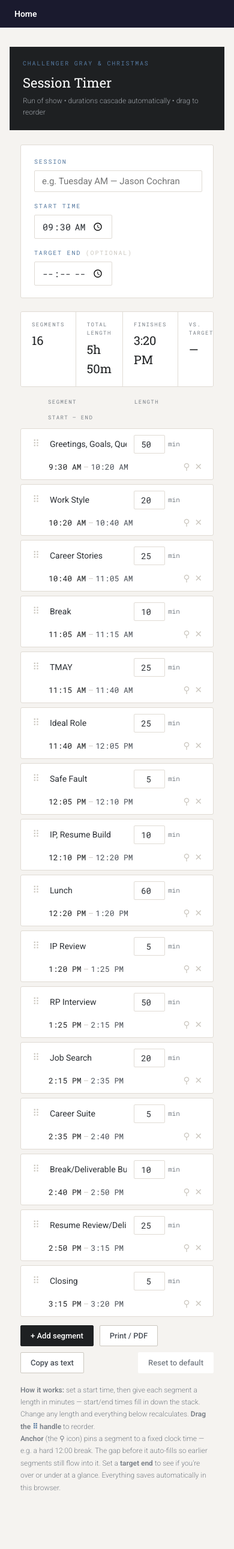
After one commit to portageworks/coaching-tools, a Flask app: page /session-timer in a window 390 px wide. The commit adds this page. Shown: the whole page at 60% size. Run offline with Flask 3, Linux system fonts and the light colour scheme; some libraries are stand-ins or nearby versions.

Commit message:
Add Session Timer tool (run of show with cascading times)
New /session-timer page: set a start time, give each segment a
duration, and start/end times cascade automatically. Drag to reorder,
anchor segments to fixed clock times, set a target end to see over/under
at a glance. State persists in the browser (localStorage). Pre-loaded
with the standard full-day schedule.

Co-Authored-By: Claude Opus 4.8 <noreply@anthropic.com>

```diff
--- a/app.py
+++ b/app.py
@@ -351,6 +351,13 @@ def session_guide_docx():
         as_attachment=True,
         download_name=f"{slug}_coach_guide.docx",
     )
+
+
+# ── Session Timer ─────────────────────────────────────────────────────────────
+
+@app.route("/session-timer")
+def session_timer():
+    return render_template("session_timer.html")
 
 
 # ── Session Builder ───────────────────────────────────────────────────────────
--- a/templates/index.html
+++ b/templates/index.html
@@ -8,6 +8,7 @@
   <li><a href="/session-builder-part2">Session Builder — Part 2</a> — Session Summary, Roleplay Analysis, Branding Profile, Training Assessment</li>
   <li><a href="/resume-tool">Resume Tool</a> — Standalone resume evaluation, revision, and Word download</li>
   <li><a href="/strategy-package">Strategy Package</a> — Assemble all client deliverables into one polished PDF</li>
+  <li><a href="/session-timer">Session Timer</a> — Run of show with auto-cascading times; drag to reorder, anchor fixed breaks</li>
   <li><a href="/full-session">Full Session — One-Shot</a> — Upload inputs once, generate everything and the assembled package</li>
 </ul>
 {% endblock %}
--- /dev/null
+++ b/templates/session_timer.html
@@ -0,0 +1,407 @@
+{% extends "base.html" %}
+{% block title %}Session Timer — CGC{% endblock %}
+
+{% block head %}
+<link href="https://fonts.googleapis.com/css2?family=Roboto+Slab:wght@400;600;700&family=Roboto:wght@300;400;500;600&family=Roboto+Mono:wght@400;500&display=swap" rel="stylesheet">
+<style>
+  :root{
+    --bg:#f5f3f0;--surface:#fff;--surface2:#f0ede9;--border:#e0dbd4;
+    --border-mid:#ccc8c0;--charcoal:#1e2022;--charcoal-mid:#3d4145;
+    --charcoal-faint:#9ba0a6;--text:#2c3035;--text-mid:#4a5058;
+    --text-dim:#7a8088;--slate:#3a5a7c;--slate-mid:#5579a0;
+    --slate-light:#dce8f5;--slate-pale:#eef4fb;
+    --green:#2e6b4a;--green-bg:#ddf0e8;--red:#8b4040;--red-bg:#fdf5f5;
+    --amber:#9a6a2e;--amber-bg:#f7eedd;
+  }
+  *{margin:0;padding:0;box-sizing:border-box;}
+  body{background:var(--bg);color:var(--text);font-family:'Roboto',sans-serif;font-size:14px;line-height:1.6;}
+
+  .page-header{background:var(--charcoal);padding:28px 48px 32px;}
+  .header-label{font-family:'Roboto Mono',monospace;font-size:10px;letter-spacing:.18em;text-transform:uppercase;color:var(--slate-mid);margin-bottom:6px;}
+  .header-title{font-family:'Roboto Slab',serif;font-size:22px;color:#fff;}
+  .header-sub{font-size:12px;color:#9ba0a6;margin-top:3px;font-weight:300;}
+
+  .main{max-width:880px;margin:0 auto;padding:36px 48px 80px;}
+
+  .field-label{font-family:'Roboto Mono',monospace;font-size:10px;letter-spacing:.18em;text-transform:uppercase;color:var(--slate-mid);margin-bottom:6px;display:block;}
+
+  /* Controls bar */
+  .controls{display:flex;gap:28px;flex-wrap:wrap;align-items:flex-end;background:var(--surface);border:1px solid var(--border);border-radius:3px;padding:20px 22px;margin-bottom:22px;}
+  .control input[type=time],.control input[type=text]{font-family:'Roboto Mono',monospace;font-size:15px;background:var(--surface);border:1px solid var(--border);border-radius:2px;padding:8px 12px;color:var(--text);outline:none;transition:border-color .15s;}
+  .control input:focus{border-color:var(--slate-mid);}
+  .control input[type=time]{width:130px;}
+  .control input.title-input{width:280px;font-family:'Roboto',sans-serif;}
+  .control{display:flex;flex-direction:column;}
+
+  /* Summary strip */
+  .summary{display:flex;gap:0;margin-bottom:18px;border:1px solid var(--border);border-radius:3px;overflow:hidden;}
+  .summary .cell{flex:1;background:var(--surface);padding:14px 18px;border-right:1px solid var(--border);}
+  .summary .cell:last-child{border-right:none;}
+  .summary .cell .k{font-family:'Roboto Mono',monospace;font-size:9px;letter-spacing:.16em;text-transform:uppercase;color:var(--text-dim);margin-bottom:3px;}
+  .summary .cell .v{font-family:'Roboto Slab',serif;font-size:20px;color:var(--charcoal);}
+  .summary .cell.status-ok .v{color:var(--green);}
+  .summary .cell.status-over .v{color:var(--red);}
+  .summary .cell.status-under .v{color:var(--amber);}
+
+  /* Segment table */
+  .seg-head{display:grid;grid-template-columns:26px 1fr 96px 150px 30px;gap:10px;padding:0 14px 8px;align-items:center;}
+  .seg-head div{font-family:'Roboto Mono',monospace;font-size:9px;letter-spacing:.16em;text-transform:uppercase;color:var(--text-dim);}
+  .seg-head .h-right{text-align:right;}
+
+  #segList{display:flex;flex-direction:column;gap:7px;}
+  .seg{display:grid;grid-template-columns:26px 1fr 96px 150px 30px;gap:10px;align-items:center;background:var(--surface);border:1px solid var(--border);border-radius:3px;padding:10px 14px;transition:border-color .12s,box-shadow .12s,opacity .12s;}
+  .seg:hover{border-color:var(--border-mid);}
+  .seg.dragging{opacity:.4;}
+  .seg.drag-over{border-color:var(--slate-mid);box-shadow:0 0 0 2px var(--slate-light);}
+  .seg.anchored{border-left:3px solid var(--slate);}
+
+  .grip{cursor:grab;color:var(--border-mid);font-size:16px;line-height:1;text-align:center;user-select:none;}
+  .grip:active{cursor:grabbing;}
+  .seg.anchored .grip{color:var(--slate);}
+
+  .seg input.name{border:none;background:transparent;font-family:'Roboto',sans-serif;font-size:14px;color:var(--text);outline:none;padding:4px 2px;width:100%;border-bottom:1px solid transparent;transition:border-color .12s;}
+  .seg input.name:focus{border-bottom-color:var(--slate-light);}
+
+  .dur-wrap{display:flex;align-items:center;gap:5px;}
+  .seg input.dur{width:52px;font-family:'Roboto Mono',monospace;font-size:14px;text-align:right;border:1px solid var(--border);border-radius:2px;padding:5px 7px;color:var(--text);outline:none;transition:border-color .12s;}
+  .seg input.dur:focus{border-color:var(--slate-mid);}
+  .seg input.dur:disabled{background:var(--surface2);color:var(--text-dim);}
+  .dur-wrap .unit{font-family:'Roboto Mono',monospace;font-size:11px;color:var(--text-dim);}
+
+  .times{text-align:right;font-family:'Roboto Mono',monospace;font-size:13px;color:var(--charcoal);white-space:nowrap;}
+  .times .dash{color:var(--border-mid);margin:0 4px;}
+  .times .end{color:var(--text-mid);}
+
+  .row-actions{display:flex;justify-content:flex-end;}
+  .icon-btn{background:none;border:none;cursor:pointer;color:var(--border-mid);font-size:15px;padding:4px;line-height:1;border-radius:2px;transition:color .12s,background .12s;}
+  .icon-btn:hover{color:var(--red);background:var(--red-bg);}
+  .icon-btn.anchor:hover{color:var(--slate);background:var(--slate-pale);}
+  .icon-btn.anchor.on{color:var(--slate);}
+
+  .seg-foot{display:flex;gap:10px;margin-top:14px;flex-wrap:wrap;}
+  .btn{font-family:'Roboto',sans-serif;font-size:13px;font-weight:500;border-radius:2px;padding:9px 16px;cursor:pointer;transition:background .15s,border-color .15s;border:1px solid var(--border-mid);background:var(--surface);color:var(--text-mid);}
+  .btn:hover{border-color:var(--slate-mid);color:var(--slate);}
+  .btn.primary{background:var(--charcoal);color:#fff;border-color:var(--charcoal);}
+  .btn.primary:hover{background:var(--charcoal-mid);}
+  .btn.ghost{border-color:transparent;color:var(--text-dim);}
+  .btn.ghost:hover{color:var(--red);background:var(--red-bg);}
+
+  .anchor-time{font-family:'Roboto Mono',monospace;font-size:11px;color:var(--slate);margin-top:2px;}
+  .anchor-edit{font-family:'Roboto Mono',monospace;font-size:12px;border:1px solid var(--slate-light);border-radius:2px;padding:3px 5px;width:96px;outline:none;color:var(--slate);}
+
+  .hint{font-size:12px;color:var(--text-dim);font-weight:300;margin-top:18px;line-height:1.7;}
+  .hint code{font-family:'Roboto Mono',monospace;background:var(--surface2);padding:1px 5px;border-radius:2px;font-size:11px;}
+
+  .toolbar{display:flex;justify-content:space-between;align-items:center;margin-bottom:10px;}
+  .toolbar .right{display:flex;gap:8px;}
+  .saved{font-family:'Roboto Mono',monospace;font-size:10px;color:var(--charcoal-faint);letter-spacing:.04em;}
+
+  @media print{
+    nav{display:none !important;}
+    body{background:#fff;}
+    .page-header{background:#fff;border-bottom:2px solid var(--charcoal);padding:0 0 12px;}
+    .header-label,.header-sub{color:#555;}
+    .header-title{color:#000;}
+    .main{padding:18px 0;max-width:100%;}
+    .controls,.seg-foot,.hint,.toolbar,.row-actions,.grip,.dur-wrap .unit{display:none !important;}
+    .seg input{border:none;}
+    .seg{break-inside:avoid;border-color:#ccc;}
+  }
+
+  @media(max-width:680px){
+    .main{padding:24px 18px 60px;}
+    .page-header{padding:20px 22px;}
+    .seg-head,.seg{grid-template-columns:22px 1fr 78px 30px;}
+    .seg-head .h-times,.times{grid-column:2 / 4;text-align:left;margin-top:2px;}
+    .controls{gap:16px;}
+  }
+</style>
+{% endblock %}
+
+{% block content %}
+<div class="page-header">
+  <div class="header-label">Challenger Gray &amp; Christmas</div>
+  <div class="header-title">Session Timer</div>
+  <div class="header-sub">Run of show &bull; durations cascade automatically &bull; drag to reorder</div>
+</div>
+
+<div class="main">
+
+  <div class="controls">
+    <div class="control">
+      <label class="field-label" for="sessionTitle">Session</label>
+      <input type="text" id="sessionTitle" class="title-input" placeholder="e.g. Tuesday AM — Jason Cochran">
+    </div>
+    <div class="control">
+      <label class="field-label" for="startTime">Start time</label>
+      <input type="time" id="startTime" value="09:30">
+    </div>
+    <div class="control">
+      <label class="field-label" for="targetEnd">Target end <span style="color:var(--border-mid)">(optional)</span></label>
+      <input type="time" id="targetEnd">
+    </div>
+  </div>
+
+  <div class="summary" id="summary">
+    <div class="cell"><div class="k">Segments</div><div class="v" id="sumCount">0</div></div>
+    <div class="cell"><div class="k">Total length</div><div class="v" id="sumTotal">0m</div></div>
+    <div class="cell"><div class="k">Finishes</div><div class="v" id="sumEnd">—</div></div>
+    <div class="cell" id="sumStatusCell"><div class="k">vs. target</div><div class="v" id="sumStatus">—</div></div>
+  </div>
+
+  <div class="toolbar">
+    <div class="seg-head" style="padding-bottom:0;flex:1;">
+      <div></div><div>Segment</div><div>Length</div><div class="h-right h-times">Start &ndash; End</div><div></div>
+    </div>
+    <div class="saved" id="savedNote"></div>
+  </div>
+
+  <div id="segList"></div>
+
+  <div class="seg-foot">
+    <button class="btn primary" onclick="addSegment()">+ Add segment</button>
+    <button class="btn" onclick="window.print()">Print / PDF</button>
+    <button class="btn" onclick="copyText()">Copy as text</button>
+    <span style="flex:1"></span>
+    <button class="btn ghost" onclick="resetAll()">Reset to default</button>
+  </div>
+
+  <div class="hint">
+    <strong>How it works:</strong> set a start time, then give each segment a length in minutes — start/end times fill in down the stack.
+    Change any length and everything below recalculates. <strong>Drag the <span style="color:var(--slate-mid)">⠿</span> handle</strong> to reorder.<br>
+    <strong>Anchor</strong> (the ⚲ icon) pins a segment to a fixed clock time — e.g. a hard 12:00 break. The gap before it auto-fills so earlier segments still flow into it.
+    Set a <strong>target end</strong> to see if you're over or under at a glance. Everything saves automatically in this browser.
+  </div>
+
+</div>
+{% endblock %}
+
+{% block scripts %}
+<script>
+// ── Model ────────────────────────────────────────────────────────────────
+// segment = { id, name, dur (minutes, number), anchor (null | "HH:MM") }
+const STORE_KEY = 'coaching-session-timer-v2';
+let state = { title:'', start:'09:30', target:'', segments:[] };
+
+function uid(){ return Math.random().toString(36).slice(2,9); }
+
+function defaultSegments(){
+  return [
+    { id:uid(), name:'Greetings, Goals, Questions, Overview', dur:50, anchor:null },
+    { id:uid(), name:'Work Style',                            dur:20, anchor:null },
+    { id:uid(), name:'Career Stories',                        dur:25, anchor:null },
+    { id:uid(), name:'Break',                                 dur:10, anchor:null },
+    { id:uid(), name:'TMAY',                                  dur:25, anchor:null },
+    { id:uid(), name:'Ideal Role',                            dur:25, anchor:null },
+    { id:uid(), name:'Safe Fault',                            dur:5,  anchor:null },
+    { id:uid(), name:'IP, Resume Build',                      dur:10, anchor:null },
+    { id:uid(), name:'Lunch',                                 dur:60, anchor:null },
+    { id:uid(), name:'IP Review',                             dur:5,  anchor:null },
+    { id:uid(), name:'RP Interview',                          dur:50, anchor:null },
+    { id:uid(), name:'Job Search',                            dur:20, anchor:null },
+    { id:uid(), name:'Career Suite',                          dur:5,  anchor:null },
+    { id:uid(), name:'Break/Deliverable Build',               dur:10, anchor:null },
+    { id:uid(), name:'Resume Review/Deliverables',            dur:25, anchor:null },
+    { id:uid(), name:'Closing',                               dur:5,  anchor:null },
+  ];
+}
+
+// ── Time helpers ─────────────────────────────────────────────────────────
+function toMin(hhmm){ if(!hhmm) return null; const [h,m]=hhmm.split(':').map(Number); return h*60+m; }
+function fmt(min){
+  if(min==null||isNaN(min)) return '—';
+  min=((min%1440)+1440)%1440;
+  let h=Math.floor(min/60), m=min%60;
+  const ap=h<12?'AM':'PM'; let h12=h%12; if(h12===0)h12=12;
+  return `${h12}:${String(m).padStart(2,'0')} ${ap}`;
+}
+function fmtDur(min){
+  if(min==null||isNaN(min)) return '—';
+  const sign=min<0?'-':''; min=Math.abs(min);
+  const h=Math.floor(min/60), m=min%60;
+  if(h&&m) return `${sign}${h}h ${m}m`;
+  if(h)    return `${sign}${h}h`;
+  return `${sign}${m}m`;
+}
+
+// Compute start/end for each segment, honoring anchors.
+function compute(){
+  const startM = toMin(state.start) ?? 0;
+  let cursor = startM;
+  const rows = [];
+  for(const seg of state.segments){
+    let s = cursor;
+    if(seg.anchor){
+      const a = toMin(seg.anchor);
+      if(a!=null) s = a;            // anchored: this segment begins exactly here
+    }
+    const dur = Number(seg.dur)||0;
+    const e = s + dur;
+    rows.push({ seg, start:s, end:e, gap: s - cursor });
+    cursor = e;
+  }
+  return { startM, rows, endM: cursor };
+}
+
+// ── Render ───────────────────────────────────────────────────────────────
+const listEl = document.getElementById('segList');
+
+function render(){
+  const { rows, endM } = compute();
+  listEl.innerHTML = '';
+
+  rows.forEach((r, i) => {
+    const seg = r.seg;
+    const el = document.createElement('div');
+    el.className = 'seg' + (seg.anchor ? ' anchored' : '');
+    el.draggable = true;
+    el.dataset.id = seg.id;
+
+    el.innerHTML = `
+      <div class="grip" title="Drag to reorder">⠿</div>
+      <div>
+        <input class="name" value="${escapeAttr(seg.name)}" placeholder="Segment name">
+        ${seg.anchor ? `<div class="anchor-time">⚲ pinned to <input class="anchor-edit" type="time" value="${seg.anchor}"></div>` : ''}
+      </div>
+      <div class="dur-wrap">
+        <input class="dur" type="number" min="0" step="5" value="${seg.dur}">
+        <span class="unit">min</span>
+      </div>
+      <div class="times"><span class="start">${fmt(r.start)}</span><span class="dash">–</span><span class="end">${fmt(r.end)}</span></div>
+      <div class="row-actions">
+        <button class="icon-btn anchor ${seg.anchor?'on':''}" title="${seg.anchor?'Unpin from fixed time':'Pin to a fixed clock time'}">⚲</button>
+        <button class="icon-btn del" title="Delete segment">✕</button>
+      </div>`;
+
+    // name
+    el.querySelector('.name').addEventListener('input', e => { seg.name = e.target.value; save(false); });
+    // duration
+    el.querySelector('.dur').addEventListener('input', e => { seg.dur = Math.max(0, Number(e.target.value)||0); rerenderTimes(); save(false); });
+    // anchor toggle
+    el.querySelector('.anchor').addEventListener('click', () => {
+      seg.anchor = seg.anchor ? null : fmt0(r.start);
+      render(); save();
+    });
+    // anchor time edit
+    const ae = el.querySelector('.anchor-edit');
+    if(ae) ae.addEventListener('input', e => { seg.anchor = e.target.value; render(); save(); });
+    // delete
+    el.querySelector('.del').addEventListener('click', () => {
+      state.segments = state.segments.filter(s => s.id !== seg.id); render(); save();
+    });
+
+    wireDrag(el);
+    listEl.appendChild(el);
+  });
+
+  renderSummary(endM);
+}
+
+// Lightweight refresh of just the computed time labels (while typing durations)
+function rerenderTimes(){
+  const { rows, endM } = compute();
+  const els = listEl.querySelectorAll('.seg');
+  rows.forEach((r,i)=>{
+    const t = els[i]?.querySelector('.times');
+    if(t){ t.querySelector('.start').textContent = fmt(r.start); t.querySelector('.end').textContent = fmt(r.end); }
+  });
+  renderSummary(endM);
+}
+
+function renderSummary(endM){
+  const total = state.segments.reduce((a,s)=>a+(Number(s.dur)||0),0);
+  document.getElementById('sumCount').textContent = state.segments.length;
+  document.getElementById('sumTotal').textContent = fmtDur(total);
+  document.getElementById('sumEnd').textContent = state.segments.length ? fmt(endM) : '—';
+
+  const cell = document.getElementById('sumStatusCell');
+  const out  = document.getElementById('sumStatus');
+  const tgt  = toMin(state.target);
+  if(tgt==null || !state.segments.length){
+    cell.className='cell'; out.textContent='—'; return;
+  }
+  const diff = endM - tgt;           // +over / -under
+  if(diff===0){ cell.className='cell status-ok'; out.textContent='On time'; }
+  else if(diff>0){ cell.className='cell status-over'; out.textContent='+'+fmtDur(diff)+' over'; }
+  else { cell.className='cell status-under'; out.textContent=fmtDur(-diff)+' to spare'; }
+}
+
+function fmt0(min){ // HH:MM 24h for <input type=time>
+  min=((min%1440)+1440)%1440;
+  return String(Math.floor(min/60)).padStart(2,'0')+':'+String(min%60).padStart(2,'0');
+}
+function escapeAttr(s){ return String(s).replace(/&/g,'&amp;').replace(/"/g,'&quot;').replace(/</g,'&lt;'); }
+
+// ── Drag & drop reorder ──────────────────────────────────────────────────
+let dragId = null;
+function wireDrag(el){
+  el.addEventListener('dragstart', e => { dragId = el.dataset.id; el.classList.add('dragging'); e.dataTransfer.effectAllowed='move'; });
+  el.addEventListener('dragend',   () => { el.classList.remove('dragging'); listEl.querySelectorAll('.seg').forEach(s=>s.classList.remove('drag-over')); });
+  el.addEventListener('dragover',  e => { e.preventDefault(); if(el.dataset.id!==dragId) el.classList.add('drag-over'); });
+  el.addEventListener('dragleave', () => el.classList.remove('drag-over'));
+  el.addEventListener('drop',      e => {
+    e.preventDefault(); el.classList.remove('drag-over');
+    if(!dragId || el.dataset.id===dragId) return;
+    const from = state.segments.findIndex(s=>s.id===dragId);
+    const to   = state.segments.findIndex(s=>s.id===el.dataset.id);
+    const [moved] = state.segments.splice(from,1);
+    state.segments.splice(to,0,moved);
+    render(); save();
+  });
+}
+
+// ── Actions ──────────────────────────────────────────────────────────────
+function addSegment(){
+  state.segments.push({ id:uid(), name:'New segment', dur:15, anchor:null });
+  render(); save();
+  const last = listEl.lastElementChild?.querySelector('.name');
+  if(last){ last.focus(); last.select(); }
+}
+function resetAll(){
+  if(!confirm('Reset to the default full-day schedule? Your current changes will be replaced.')) return;
+  state = { title:'', start:'09:30', target:'', segments:defaultSegments() };
+  syncControls(); render(); save();
+}
+function copyText(){
+  const { rows } = compute();
+  const lines = [];
+  if(state.title) lines.push(state.title, '');
+  rows.forEach(r => lines.push(`${fmt(r.start)} – ${fmt(r.end)}  (${fmtDur(Number(r.seg.dur)||0)})  ${r.seg.name}`));
+  const total = state.segments.reduce((a,s)=>a+(Number(s.dur)||0),0);
+  lines.push('', `Total: ${fmtDur(total)}`);
+  navigator.clipboard.writeText(lines.join('\n')).then(()=>flash('Copied to clipboard'));
+}
+
+// ── Persistence ──────────────────────────────────────────────────────────
+let flashT;
+function save(showFlash=true){
+  state.title  = document.getElementById('sessionTitle').value;
+  state.start  = document.getElementById('startTime').value || '09:30';
+  state.target = document.getElementById('targetEnd').value;
+  localStorage.setItem(STORE_KEY, JSON.stringify(state));
+  if(showFlash) flash('Saved');
+}
+function flash(msg){
+  const n=document.getElementById('savedNote'); n.textContent=msg;
+  clearTimeout(flashT); flashT=setTimeout(()=>n.textContent='', 1400);
+}
+function load(){
+  try{
+    const raw = localStorage.getItem(STORE_KEY);
+    if(raw){ const p=JSON.parse(raw); if(p&&Array.isArray(p.segments)) state=p; }
+  }catch(e){}
+  if(!state.segments?.length) state.segments = defaultSegments();
+}
+function syncControls(){
+  document.getElementById('sessionTitle').value = state.title || '';
+  document.getElementById('startTime').value   = state.start || '09:30';
+  document.getElementById('targetEnd').value   = state.target || '';
+}
+
+// ── Boot ─────────────────────────────────────────────────────────────────
+['sessionTitle','startTime','targetEnd'].forEach(id =>
+  document.getElementById(id).addEventListener('input', ()=>{ save(false); render(); }));
+
+load(); syncControls(); render();
+</script>
+{% endblock %}
```
